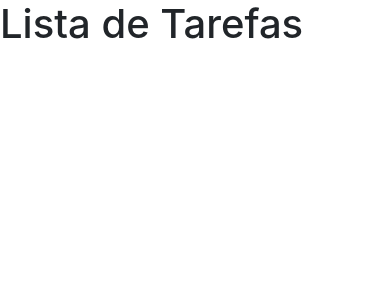
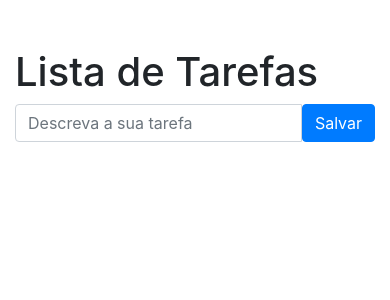
Before and after one commit to jasielserra/django-pro, a Python web app: template webdev/tarefas/templates/tarefas/home.html in a window 390 px wide. Shown: the top 300 px of the page. Run offline with Jinja, Linux system fonts and the light colour scheme; the template is opened without the code that fills it, so the values that code supplies are empty; some libraries are stand-ins or nearby versions.

Commit message:
Implemtando test dos asserts dos formulários html.

```diff
--- a/webdev/tarefas/templates/tarefas/home.html
+++ b/webdev/tarefas/templates/tarefas/home.html
@@ -7,8 +7,18 @@
 </head>
 <body>
 
-<div class="conteiner">
-    <h1>Lista de Tarefas</h1>
+<div class="container">
+    <div class="row">
+        <div class="col-md-8 offset-md-2">
+             <h1 class="mt-5">Lista de Tarefas</h1>
+            <form>
+                 <div class="input-group mb-3">
+                 <input type="text" class="form-control" placeholder="Descreva a sua tarefa" aria-label="Descreva a sua tarefa" aria-describedby="button-addon2" name="nome">
+                 <button class="btn btn-primary" type="button" id="button-addon2">Salvar</button>
+             </div>
+            </form>
+        </div>
+    </div>
 </div>
 
 </body>
```
Also changed, not shown: webdev/tarefas/tests/test_tarefas_get.py (+5 -0 lines).
